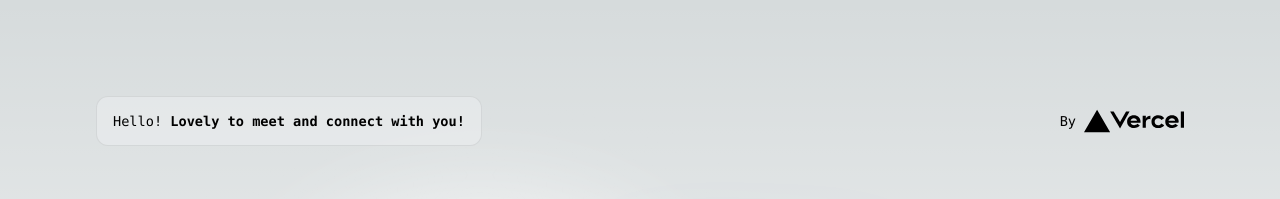
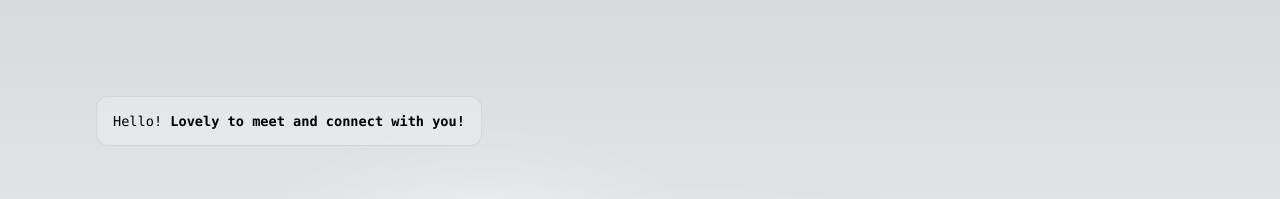
Before and after one commit to HanhPham1512/Portfolio, a Next.js app: page / in a window 1280 px wide. Shown: the top 199 px of the page. Built offline with nearby package versions, Linux system fonts and the light colour scheme.

Commit message:
Update page.js

```diff
--- a/app/page.js
+++ b/app/page.js
@@ -15,15 +15,7 @@ export default function Home() {
             target="_blank"
             rel="noopener noreferrer"
           >
-            By{' '}
-            <Image
-              src="/vercel.svg"
-              alt="Vercel Logo"
-              className={styles.vercelLogo}
-              width={100}
-              height={24}
-              priority
-            />
+
           </a>
         </div>
       </div>
```
